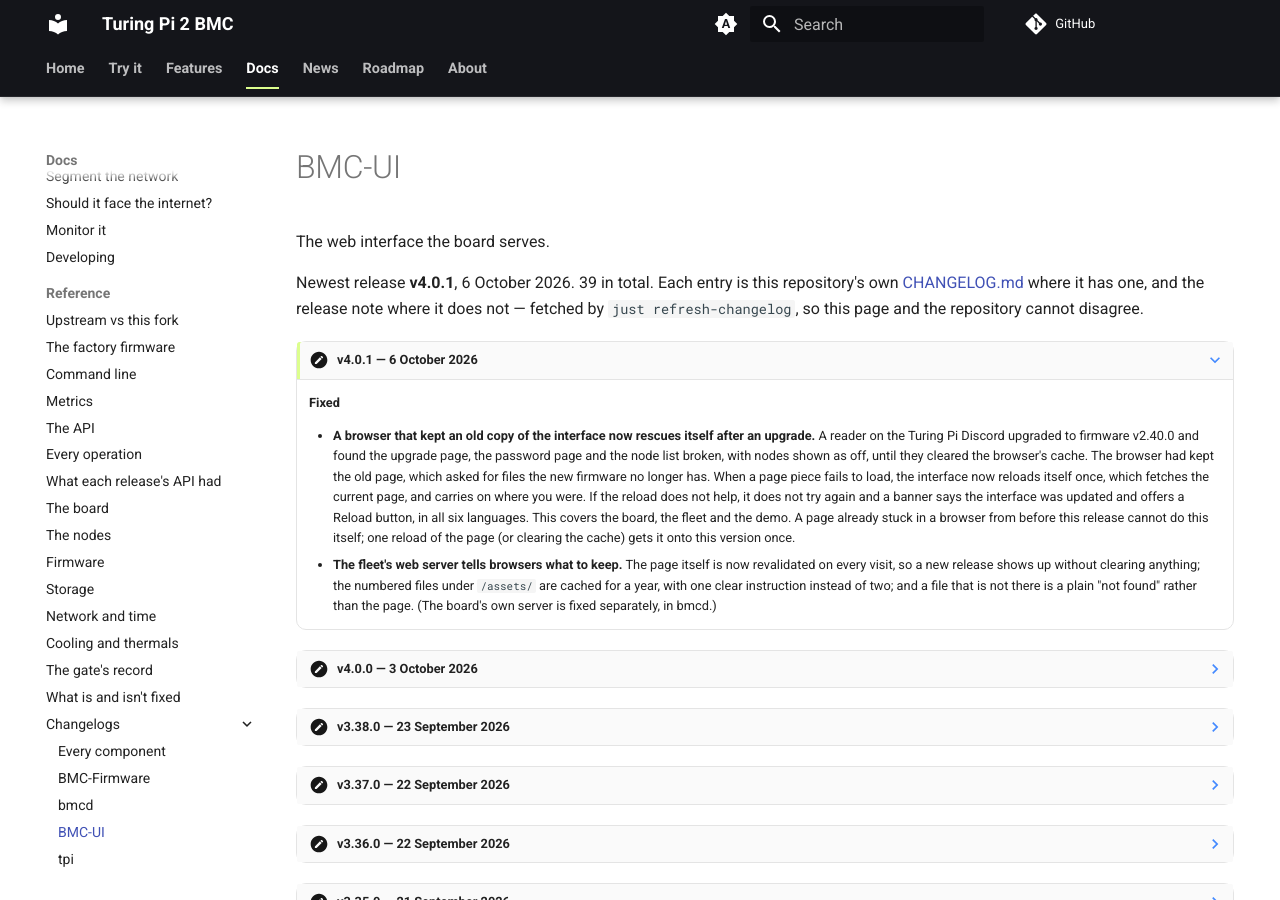
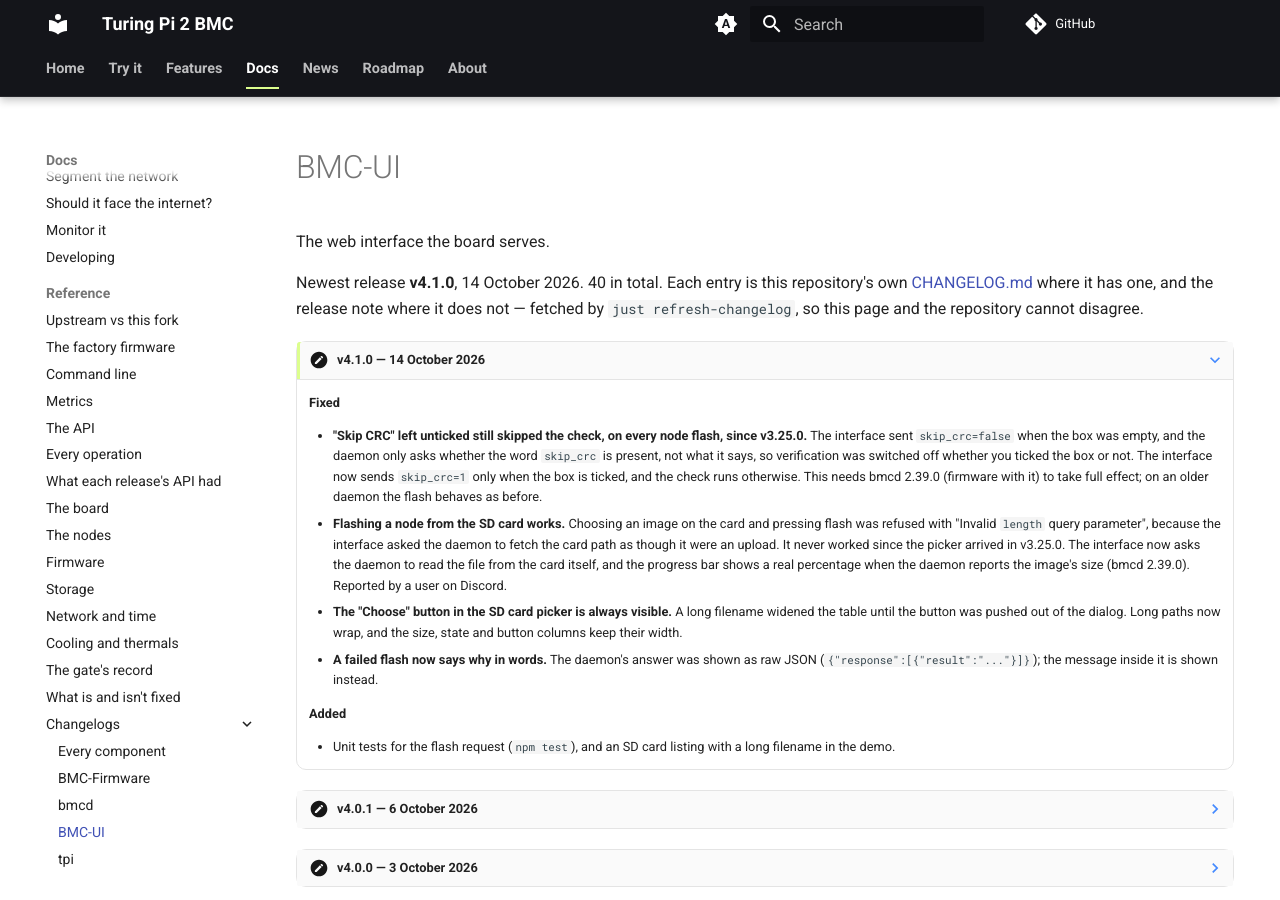
Before and after one commit to excavador-turing/www, an MkDocs documentation site: the page built from docs/changelog/bmc-ui.md, in a window 1280 px wide and 900 px high. Built offline with MkDocs 1.6.1 and Material for MkDocs 9.7.7, drawn with Linux system fonts in a browser that asks for light colours; comment, search, counter and statistics services are not loaded.

Commit message:
the site catches up with what the repositories say
Written by scripts/refresh-changelog.py, refresh-roadmap.py and
scripts/facts.py on the hourly Pages schedule. Nothing here is
typed by hand.

```diff
--- a/docs/changelog/bmc-ui.md
+++ b/docs/changelog/bmc-ui.md
@@ -8,9 +8,39 @@ hide:
 
 The web interface the board serves.
 
-Newest release **v4.0.1**, 6 October 2026. 39 in total. Each entry is this repository's own [CHANGELOG.md](https://github.com/excavador-turing/BMC-UI/blob/hive/CHANGELOG.md) where it has one, and the release note where it does not — fetched by `just refresh-changelog`, so this page and the repository cannot disagree.
+Newest release **v4.1.0**, 14 October 2026. 40 in total. Each entry is this repository's own [CHANGELOG.md](https://github.com/excavador-turing/BMC-UI/blob/hive/CHANGELOG.md) where it has one, and the release note where it does not — fetched by `just refresh-changelog`, so this page and the repository cannot disagree.
 
-???+ note "v4.0.1 — 6 October 2026"
+???+ note "v4.1.0 — 14 October 2026"
+
+    **Fixed**
+
+    - **"Skip CRC" left unticked still skipped the check, on every node flash,
+      since v3.25.0.** The interface sent `skip_crc=false` when the box was
+      empty, and the daemon only asks whether the word `skip_crc` is present, not
+      what it says, so verification was switched off whether you ticked the box
+      or not. The interface now sends `skip_crc=1` only when the box is ticked,
+      and the check runs otherwise. This needs bmcd 2.39.0 (firmware with it) to
+      take full effect; on an older daemon the flash behaves as before.
+    - **Flashing a node from the SD card works.** Choosing an image on the card
+      and pressing flash was refused with "Invalid `length` query parameter",
+      because the interface asked the daemon to fetch the card path as though it
+      were an upload. It never worked since the picker arrived in v3.25.0. The
+      interface now asks the daemon to read the file from the card itself, and the
+      progress bar shows a real percentage when the daemon reports the image's
+      size (bmcd 2.39.0). Reported by a user on Discord.
+    - **The "Choose" button in the SD card picker is always visible.** A long
+      filename widened the table until the button was pushed out of the dialog.
+      Long paths now wrap, and the size, state and button columns keep their width.
+    - **A failed flash now says why in words.** The daemon's answer was shown as
+      raw JSON (`{"response":[{"result":"..."}]}`); the message inside it is shown
+      instead.
+
+    **Added**
+
+    - Unit tests for the flash request (`npm test`), and an SD card listing with a
+      long filename in the demo.
+
+??? note "v4.0.1 — 6 October 2026"
 
     **Fixed**
 
--- a/docs/data/news-posts.json
+++ b/docs/data/news-posts.json
@@ -1,4 +1,5 @@
 {
+ "v2.43.0": "v2.43.0",
  "v2.42.0": "v2.42.0",
  "v2.41.0": "v2.41.0",
  "v2.40.0": "v2.40.0",
--- a/docs/feed.xml
+++ b/docs/feed.xml
@@ -7,6 +7,38 @@
   <id>https://turingpi.xyz/feed.xml</id>
   <updated>2026-10-06T00:00:00Z</updated>
   <author><name>excavador-turing</name></author>
+  <entry>
+    <title>Firmware v2.43.0</title>
+    <link href="https://turingpi.xyz/news/v2.43.0/"/>
+    <id>tag:turingpi.xyz,2026-10-15:firmware/2.43.0</id>
+    <updated>2026-10-15T00:00:00Z</updated>
+    <content type="text">bmcd 2.39.0 and BMC-UI 4.1.0; tpi 1.10.0 is unchanged.
+
+### Fixed
+
+- **Flashing a node from an image on the SD card works from the web
+  interface.** It never did since BMC-UI 3.25.0: choosing an image on the card
+  and pressing flash was refused with 411 &quot;Invalid `length` query parameter&quot;.
+  The interface now asks the daemon to read the file from the card, and the
+  progress bar shows a real percentage. Reported by a user on Discord.
+- **The web interface skipped the image CRC check on every node flash since
+  BMC-UI 3.25.0.** It sent `skip_crc=false`, and the daemon read the key's
+  presence rather than its value. The check now runs unless &quot;Skip CRC&quot; is
+  ticked (BMC-UI 4.1.0 sends `skip_crc` only then; bmcd 2.39.0 reads the
+  value).
+- **A sha256 given for an image on the BMC or the SD card is now verified.** It
+  was accepted and ignored; only uploads and URLs were checked.
+- **The SD-card picker's &quot;Choose&quot; button stays visible,** on desktop and phone;
+  a long filename no longer pushes it out of the dialog.
+- **A failed flash says why in words** instead of showing the daemon's raw JSON.
+
+### Added
+
+- bmcd: `sdcard=1&amp;file=&lt;path&gt;` flashes a node (or upgrades the firmware) from a
+  file on the card, confined to the card; an absolute path, a `..` or symlink
+  leaving the card, a missing file, a directory and an unmounted card are
+  refused with a 400 that says which.</content>
+  </entry>
   <entry>
     <title>Firmware v2.42.0: The SD card keeps the board's password, certificate and settings</title>
     <link href="https://turingpi.xyz/news/v2.42.0/"/>
```
Also changed, not shown: other parts of docs/changelog/bmc-ui.md (+1 -1 lines), docs/changelog/bmcd.md (+38 -4 lines), docs/changelog/firmware.md (+32 -3 lines), docs/changelog/index.md (+3 -3 lines), docs/data/facts.yaml (+6 -6 lines), docs/news/posts/2.43.0.md (added, +74 -0 lines), docs/roadmap.md (+1 -1 lines).
